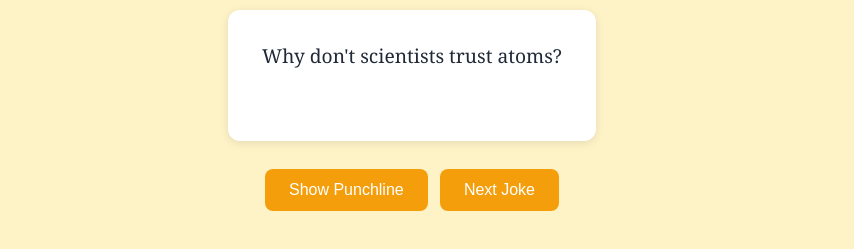
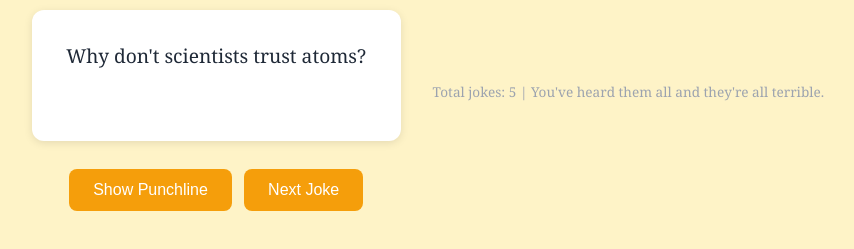
Before and after one commit to flitig-ai/github-test, a plain HTML site: page index.html in a window 1280 px wide. Shown: the part 325-574 px from the top of the page, without its empty margins (228-1082 px from the left). Drawn offline with Linux system fonts and the light colour scheme.

Commit message:
Add footer with joke count

```diff
--- a/app.js
+++ b/app.js
@@ -24,3 +24,5 @@
 }
 
 showJoke();
+
+document.getElementById('joke-count').textContent = jokes.length;
--- a/index.html
+++ b/index.html
@@ -16,6 +16,9 @@
         <button id="reveal-btn" onclick="revealPunchline()">Show Punchline</button>
         <button id="next-btn" onclick="nextJoke()">Next Joke</button>
     </div>
+    <footer class="footer">
+        <p>Total jokes: <span id="joke-count"></span> | You've heard them all and they're all terrible.</p>
+    </footer>
     <script src="app.js"></script>
 </body>
 </html>
--- a/style.css
+++ b/style.css
@@ -63,3 +63,9 @@
 button:hover {
     background: #d97706;
 }
+
+.footer {
+    margin-top: 2rem;
+    font-size: 0.85rem;
+    color: #9ca3af;
+}
```
